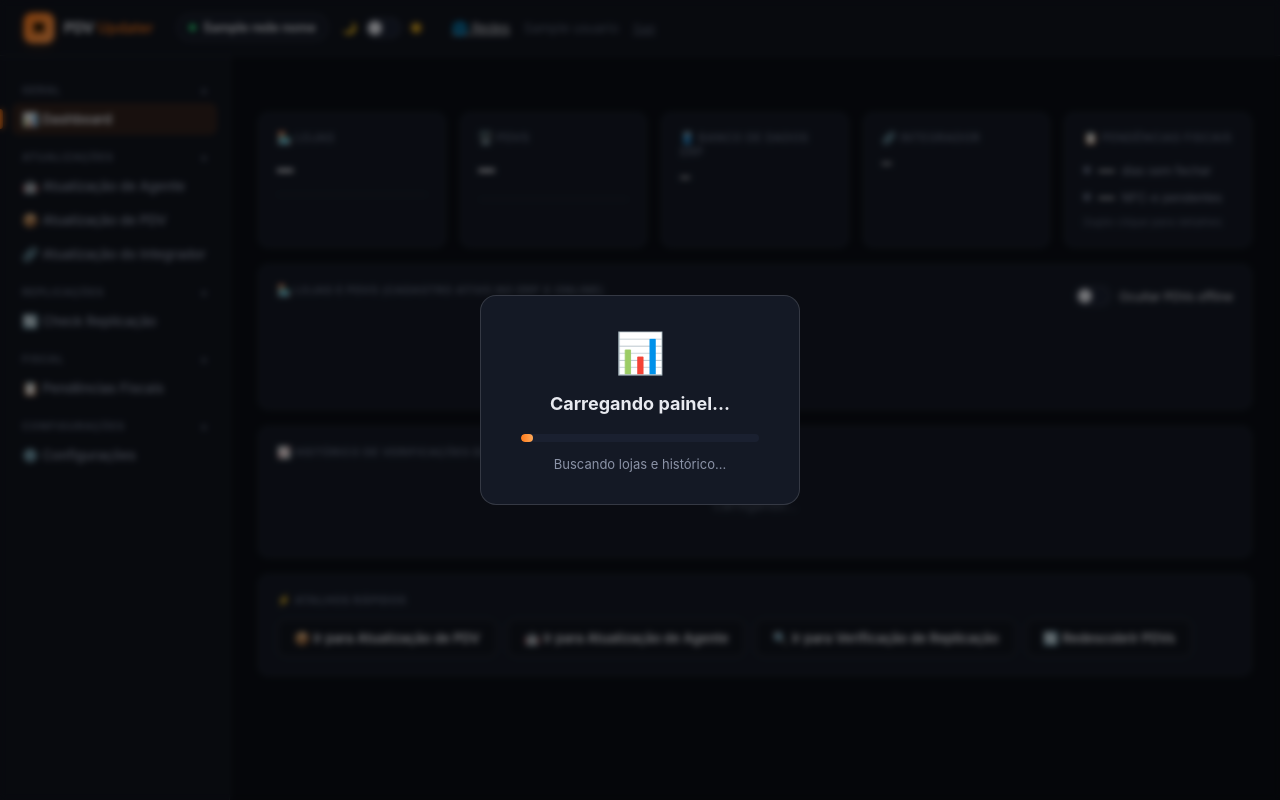
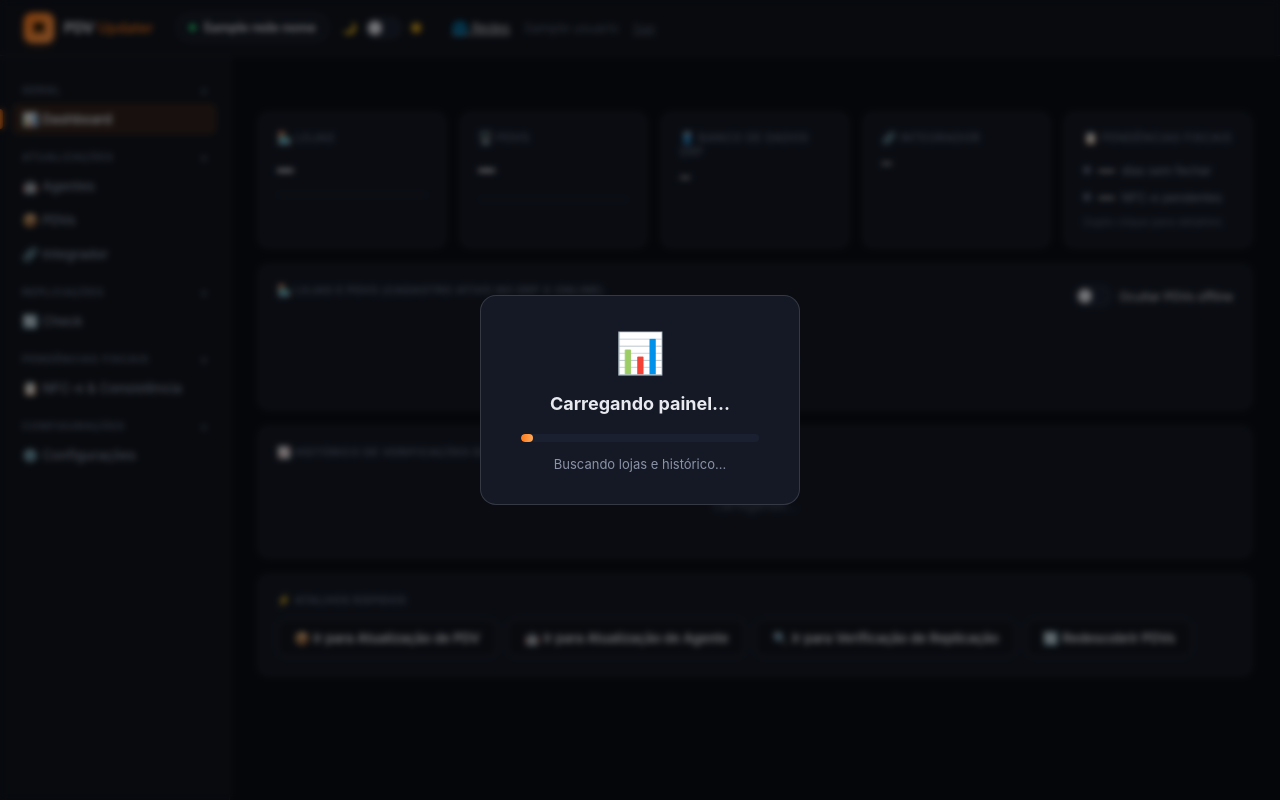
Before and after one commit to rdsrafasantos-sys/pdv_update_pro, a Flask app: template server/src/pdv_server/templates/index.html in a window 1280 px wide. Run offline with Flask 3, Linux system fonts and the light colour scheme; a user stored in the database is signed in; tables that the repository leaves empty hold one stand-in row (values such as "Sample post"); the template is opened without the code that fills it: most values are stand-ins (such as "Sample title", 1, 10 or a date in 2020); data that the repository does not hold is empty; parts of the project's set-up code (start-up, migrations or seed data) failed here and were passed over; some libraries are stand-ins or nearby versions.

Commit message:
refactor: encurtar labels do menu lateral no dashboard
Remove a redundância "Atualização de X" nos sub-itens:
- Atualização de Agente → Agentes
- Atualização de PDV    → PDVs
- Atualização do Integrador → Integrador
- Check Replicação → Check
- Seção Fiscal → Pendências Fiscais; item → NFC-e & Consistência

Co-Authored-By: Claude Sonnet 4.6 <noreply@anthropic.com>

```diff
--- a/server/src/pdv_server/templates/index.html
+++ b/server/src/pdv_server/templates/index.html
@@ -71,23 +71,23 @@
       <div class="menu-group">
         <div class="menu-section" onclick="toggleMenuGroup(this)">Atualizações<span class="menu-chevron">▾</span></div>
         <div class="menu-items">
-          <div class="menu-item" data-view="agente" onclick="mostrarView('agente')">🤖 Atualização de Agente</div>
-          <div class="menu-item" data-view="pdv" onclick="mostrarView('pdv')">📦 Atualização de PDV</div>
-          <div class="menu-item" data-view="integrador-update" onclick="mostrarView('integrador-update')">🔗 Atualização do Integrador</div>
+          <div class="menu-item" data-view="agente" onclick="mostrarView('agente')">🤖 Agentes</div>
+          <div class="menu-item" data-view="pdv" onclick="mostrarView('pdv')">📦 PDVs</div>
+          <div class="menu-item" data-view="integrador-update" onclick="mostrarView('integrador-update')">🔗 Integrador</div>
         </div>
       </div>
 
       <div class="menu-group">
         <div class="menu-section" onclick="toggleMenuGroup(this)">Replicações<span class="menu-chevron">▾</span></div>
         <div class="menu-items">
-          <div class="menu-item" data-view="replicacao" onclick="mostrarView('replicacao')">🔄 Check Replicação</div>
+          <div class="menu-item" data-view="replicacao" onclick="mostrarView('replicacao')">🔄 Check</div>
         </div>
       </div>
 
       <div class="menu-group">
-        <div class="menu-section" onclick="toggleMenuGroup(this)">Fiscal<span class="menu-chevron">▾</span></div>
+        <div class="menu-section" onclick="toggleMenuGroup(this)">Pendências Fiscais<span class="menu-chevron">▾</span></div>
         <div class="menu-items">
-          <div class="menu-item" data-view="fiscal" onclick="mostrarView('fiscal')">📋 Pendências Fiscais</div>
+          <div class="menu-item" data-view="fiscal" onclick="mostrarView('fiscal')">📋 NFC-e &amp; Consistência</div>
         </div>
       </div>
 
```
